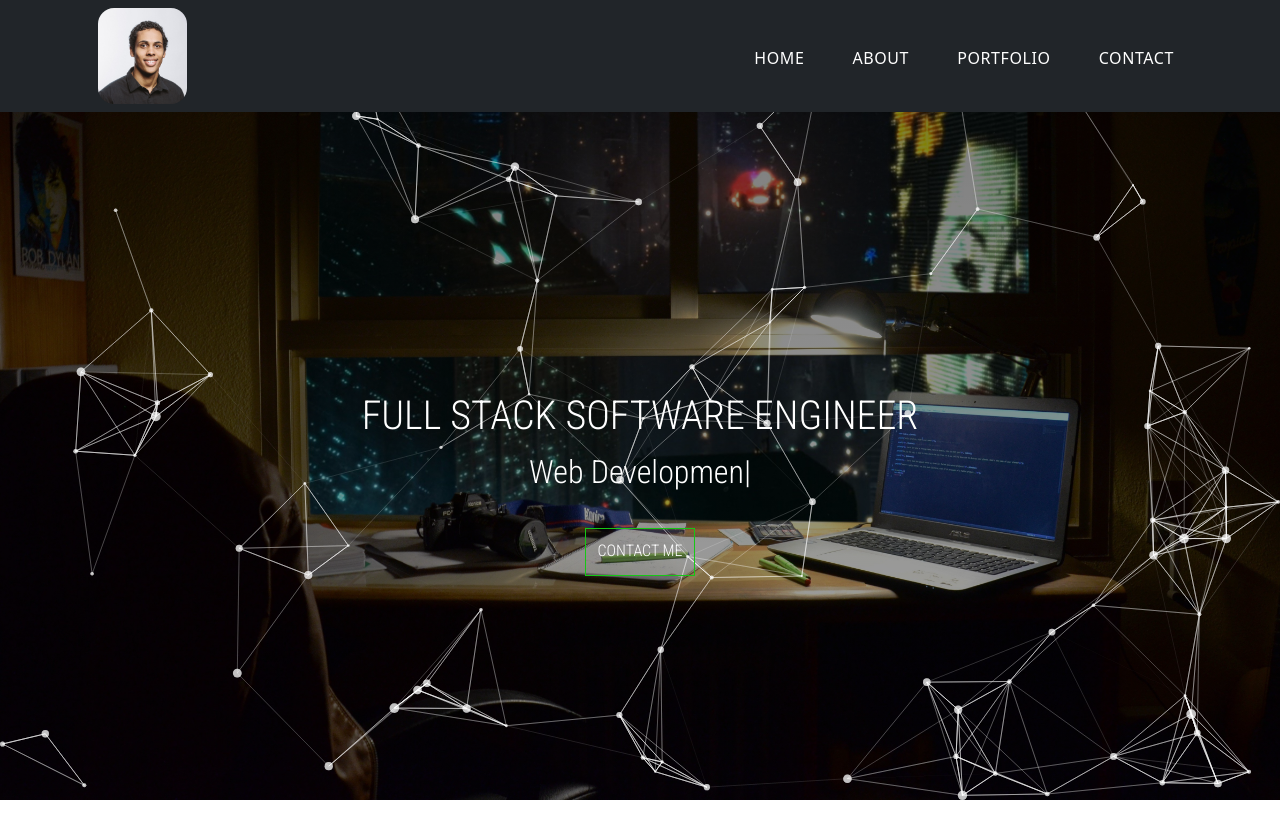
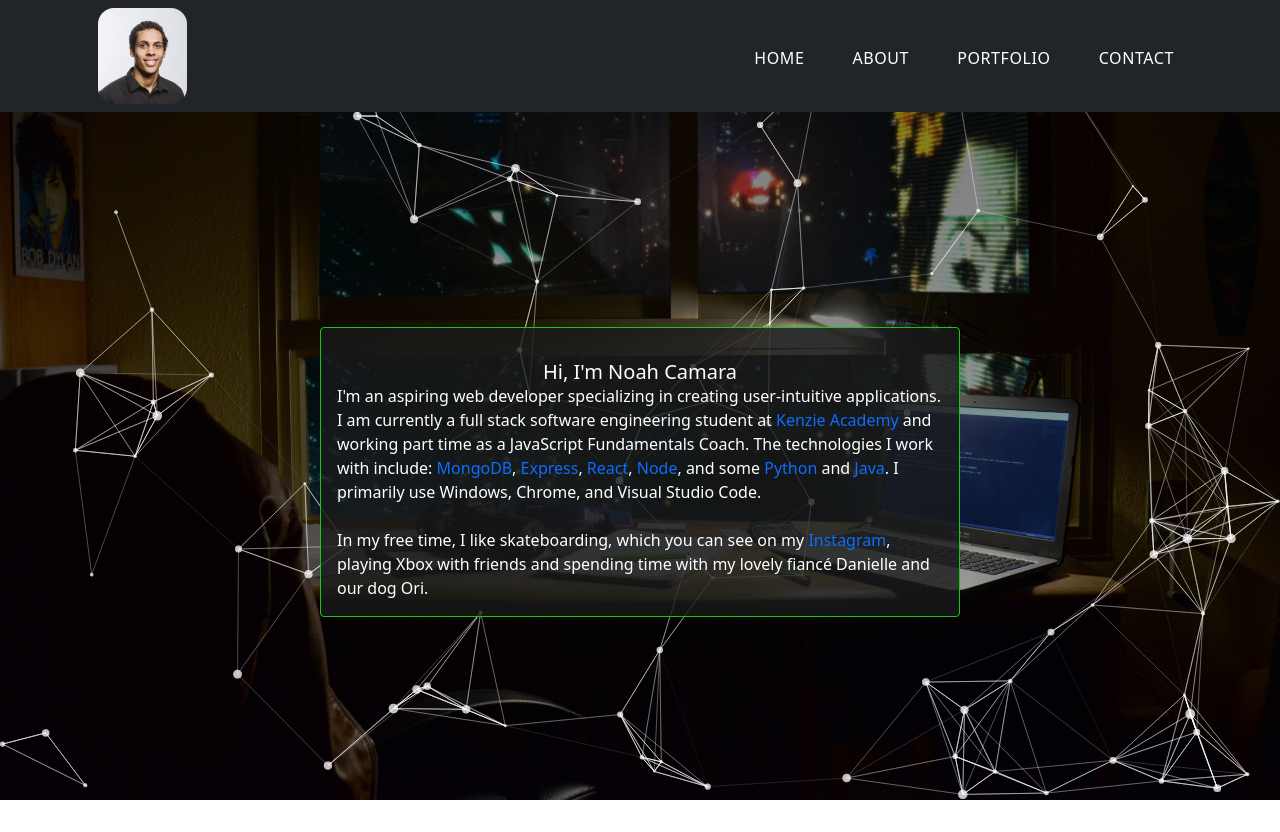
Before and after one commit to noahcams/portfolio, a React (Create React App) app: page /#/about in a window 1280 px wide. Built offline with nearby package versions, Linux system fonts and the light colour scheme.

Commit message:
Implemented HashRouter

```diff
--- a/package.json
+++ b/package.json
@@ -1,6 +1,6 @@
 {
+  "name": "portfolio",
   "homepage": "http://noahcams.github.io/portfolio/",
-  "name": "portfolio",
   "version": "0.1.0",
   "private": true,
   "dependencies": {
--- a/src/App.css
+++ b/src/App.css
@@ -136,7 +136,7 @@
 .about-contact > div {
   border: 1px solid var(--green);
   background-color: rgba(24, 26, 27, 0.8);
-  width: 75vw;
+  width: 80%;
 }
 
 .about-contact a {
--- a/src/App.js
+++ b/src/App.js
@@ -7,11 +7,11 @@
 import About from './components/About';
 import Contact from './components/Contact';
 import Projects from './components/Portfolio';
-import { BrowserRouter as Router, Routes, Route } from 'react-router-dom';
+import { HashRouter, Routes, Route } from 'react-router-dom';
 
 function App() {
 	return (
-		<Router basename={process.env.PUBLIC_URL}>
+		<HashRouter>
 			<Particles
 				options={{
 					background: {
@@ -98,7 +98,7 @@
         <Route path='/portfolio' element={<Projects />} />
         <Route path='/contact' element={<Contact />} />
 			</Routes>
-		</Router>
+		</HashRouter>
 	);
 }
 
--- a/src/components/NavBar.js
+++ b/src/components/NavBar.js
@@ -8,9 +8,9 @@
 	return (
 		<nav className="navbar navbar-expand-lg navbar-dark bg-dark">
 			<div className="container">
-				<a className="navbar-brand" href="/portfolio">
+				<Link className="navbar-brand" to="/portfolio">
 					<img className="profImage" src={profPic} alt="profile" />
-				</a>
+				</Link>
 				<button
 					className="navbar-toggler"
 					type="button"
```
